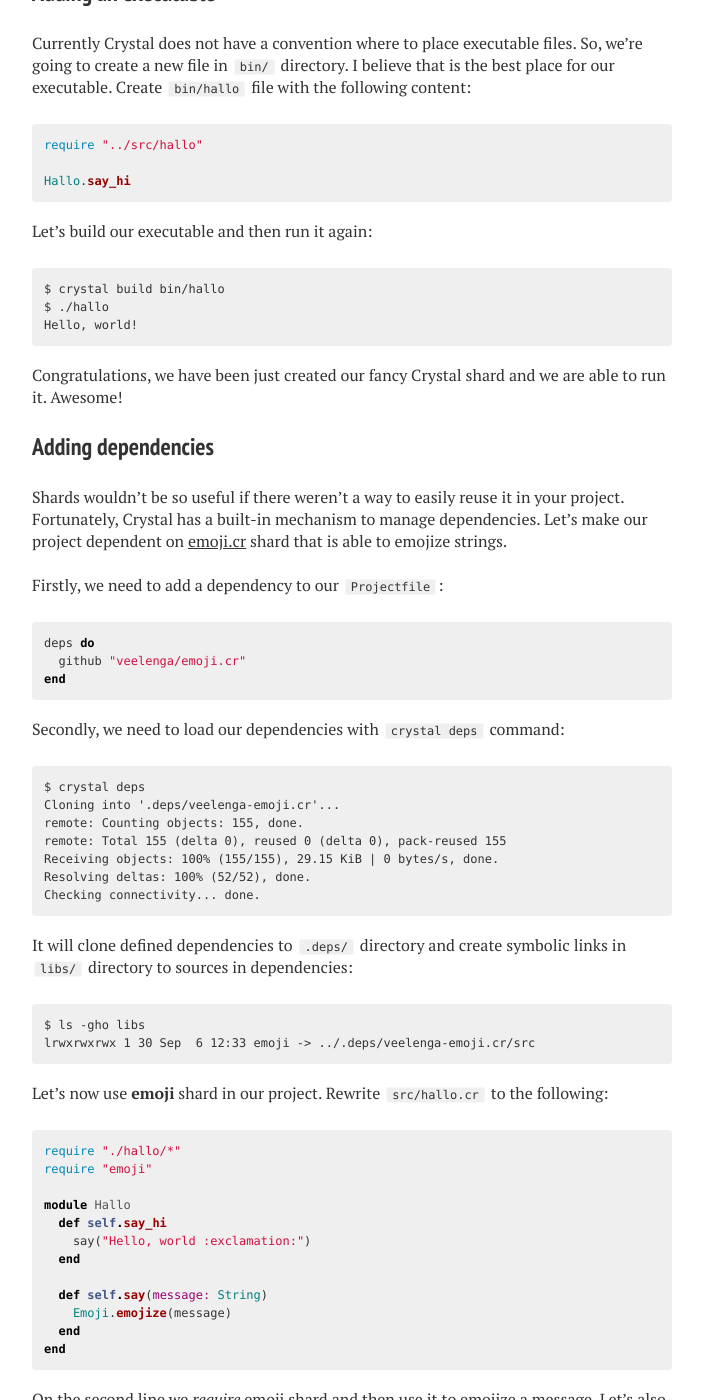
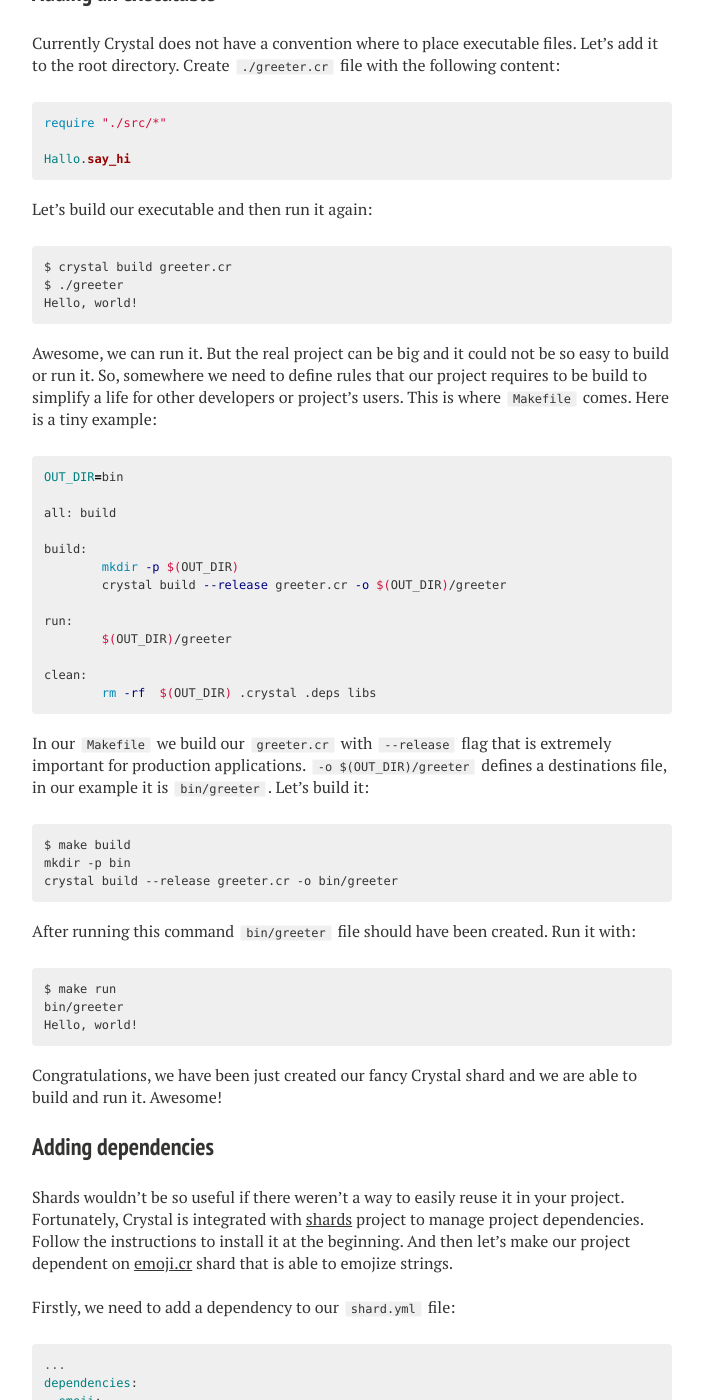
Before and after one commit to veelenga/veelenga.github.io, a Jekyll site: the page built from _posts/2015-09-05-make-your-own-shard-in-crystal-language.markdown, in a window 1280 px wide and 1400 px high, scrolled down 1996 px. Shown: the whole window, without its empty margins (288-991 px from the left). Built offline with Jekyll 4.4.1, drawn with Linux system fonts in a browser that asks for light colours; nearby versions of some CDN libraries; comment, search, counter and statistics services are not loaded; some of the changed text lies outside the part shown.

Commit message:
Refresh Make your own shard post

```diff
--- a/_posts/2015-09-05-make-your-own-shard-in-crystal-language.markdown
+++ b/_posts/2015-09-05-make-your-own-shard-in-crystal-language.markdown
@@ -12,7 +13,7 @@ published: true
 
 ## Introduction
 
-[Crystal](http://crystal-lang.org ) is a young and perspective language. Currently it is in the alpha stage and only **0.7.7** release has been published. But the language is growing very quickly, more and more people are interested in Crystal. I believe it's a time to create a new popular **shard**. Shard is project written in Crystal, like a **gem** for Ruby or **crate** for Rust. The goal of this tutorial is to show you a simple and easy way to create and publish the new shard.
+[Crystal](http://crystal-lang.org ) is a young and perspective language. Currently it is in the alpha stage and only **0.8.0** release has been published. But the language is growing very quickly, more and more people are interested in Crystal. I believe it's a time to create a new popular **shard**. Shard is a project written in Crystal, like a **gem** for Ruby or **crate** for Rust. The goal of this tutorial is to show you a simple and easy way to create and publish the new shard.
 
 ## Creating a Shard
 
@@ -24,7 +25,7 @@ $ crystal init app hallo
       create  hallo/LICENSE
       create  hallo/README.md
       create  hallo/.travis.yml
-      create  hallo/Projectfile
+      create  hallo/shard.yml
       create  hallo/src/hallo.cr
       create  hallo/src/hallo/version.cr
       create  hallo/spec/spec_helper.cr
@@ -32,7 +33,7 @@ $ crystal init app hallo
 Initialized empty Git repository in /home/veelenga/dev/hallo/.git/
 {% endhighlight %}
 
-Here I'm passing `app` because I am making a binary program. If you want to make a library instead you have to use `crystal init` command with type `lib`. Run `crystal init -h` for more information.
+Here I'm passing `app` argument to `crystal init` command because I am making a binary program. If you want to make a library instead you have to use `crystal init` command with type `lib`. Run `crystal init -h` for more information.
 
 <br>
 
@@ -43,8 +44,8 @@ $ cd hallo
 $ tree .
 .
 ├── LICENSE
-├── Projectfile
 ├── README.md
+├── shard.yml
 ├── spec
 │   ├── hallo_spec.cr
 │   └── spec_helper.cr
@@ -56,7 +57,7 @@ $ tree .
 3 directories, 7 files
 {% endhighlight %}
 
-At the root of your project directory is placed `Projectfile` file. This is where you will declare your project dependencies. We will talk about it a bit later in [Adding dependencies](#adding-dependencies) section.
+At the root of your project directory is placed `shard.yml` file. This is where you will declare your project dependencies. We will talk about it a bit later in [Adding dependencies](#adding-dependencies) section.
 
 <br>
 
@@ -96,10 +97,10 @@ Nothing was printed. Why ? Because our executable only defines a new module and
 
 ### Adding an executable
 
-Currently Crystal does not have a convention where to place executable files. So, we're going to create a new file in `bin/` directory. I believe that is the best place for our executable. Create `bin/hallo` file with the following content:
+Currently Crystal does not have a convention where to place executable files. Let's add it to the root directory. Create `./greeter.cr` file with the following content:
 
 {% highlight ruby %}
-require "../src/hallo"
+require "./src/*"
 
 Hallo.say_hi
 {% endhighlight %}
@@ -107,46 +108,73 @@ Hallo.say_hi
 Let's build our executable and then run it again:
 
 {% highlight text %}
-$ crystal build bin/hallo
-$ ./hallo
+$ crystal build greeter.cr
+$ ./greeter
 Hello, world!
 {% endhighlight %}
 
-Congratulations, we have been just created our fancy Crystal shard and we are able to run it. Awesome!
+Awesome, we can run it. But the real project can be big and it could not be so easy to build or run it. So, somewhere we need to define rules that our project requires to be build to simplify a life for other developers or project's users. This is where `Makefile` comes. Here is a tiny example:
+
+{% highlight sh %}
+OUT_DIR=bin
+
+all: build
+
+build:
+	mkdir -p $(OUT_DIR)
+	crystal build --release greeter.cr -o $(OUT_DIR)/greeter
+
+run:
+	$(OUT_DIR)/greeter
+
+clean:
+	rm -rf  $(OUT_DIR) .crystal .deps libs
+{% endhighlight %}
+
+In our `Makefile` we build our `greeter.cr` with `--release` flag that is extremely important for production applications. `-o $(OUT_DIR)/greeter` defines a destinations file, in our example it is `bin/greeter`. Let's build it:
+
+{% highlight text %}
+$ make build
+mkdir -p bin
+crystal build --release greeter.cr -o bin/greeter
+{% endhighlight %}
+
+After running this command `bin/greeter` file should have been created. Run it with:
+
+{% highlight text %}
+$ make run
+bin/greeter
+Hello, world!
+{% endhighlight %}
+
+Congratulations, we have been just created our fancy Crystal shard and we are able to build and run it. Awesome!
 
 ### Adding dependencies
 
-Shards wouldn't be so useful if there weren't a way to easily reuse it in your project. Fortunately, Crystal has a built-in mechanism to manage dependencies. Let's make our project dependent on [emoji.cr](https://github.com/veelenga/emoji.cr) shard that is able to emojize strings.
+Shards wouldn't be so useful if there weren't a way to easily reuse it in your project. Fortunately, Crystal is integrated with [shards](https://github.com/ysbaddaden/shards) project to manage project dependencies. Follow the instructions to install it at the beginning. And then let's make our project dependent on [emoji.cr](https://github.com/veelenga/emoji.cr) shard that is able to emojize strings.
 
 <br>
 
-Firstly, we need to add a dependency to our `Projectfile`:
+Firstly, we need to add a dependency to our `shard.yml` file:
 
-{% highlight ruby %}
-deps do
-  github "veelenga/emoji.cr"
-end
+{% highlight yaml %}
+...
+dependencies:
+  emoji:
+    github: veelenga/emoji.cr
+    branch: master
+...
 {% endhighlight %}
 
 Secondly, we need to load our dependencies with `crystal deps` command:
 
 {% highlight text %}
 $ crystal deps
-Cloning into '.deps/veelenga-emoji.cr'...
-remote: Counting objects: 155, done.
-remote: Total 155 (delta 0), reused 0 (delta 0), pack-reused 155
-Receiving objects: 100% (155/155), 29.15 KiB | 0 bytes/s, done.
-Resolving deltas: 100% (52/52), done.
-Checking connectivity... done.
+Updating https://github.com/veelenga/emoji.cr.git
+Installing emoji (master)
 {% endhighlight %}
 
-It will clone defined dependencies to `.deps/` directory and create symbolic links in `libs/` directory to sources in dependencies:
-{% highlight text %}
-$ ls -gho libs
-lrwxrwxrwx 1 30 Sep  6 12:33 emoji -> ../.deps/veelenga-emoji.cr/src
-{% endhighlight %}
-
-Let's now use **emoji** shard in our project. Rewrite `src/hallo.cr` to the following:
+It will clone defined dependencies to `.shards/` directory. Let's now use **emoji** shard in our project. Rewrite `src/hallo.cr` to the following:
 
 {% highlight ruby %}
 require "./hallo/*"
@@ -164,10 +192,10 @@ end
 {% endhighlight %}
 
 On the second line we *require* emoji shard and then use it to emojize a message.
-Let's also rewrite a `bin/hallo` executable file:
+Let's also rewrite a `./greeter.cr` executable file:
 
 {% highlight ruby %}
-require "../src/hallo"
+require "./src/*"
 
 if ARGV.empty?
   # say hi if no arguments passed
@@ -179,16 +207,15 @@ end
 
 Here we want to print a custom message if user passes it to the executable via command line, and print default message ("Hello, world!") if nothing was passed. Let's build and run it:
 
-
 {% highlight text %}
-$ crystal build bin/hallo
-$ ./hallo
+$ make build
+$ ./bin/greeter
 Hello, world ❗
-$ ./hallo "I :heart: Crystal"
+$ ./bin/greeter "I :heart: Crystal"
 I ❤️ Crystal
 {% endhighlight %}
 
-We can see that our binary works as expected and emoji shard successfully added as a dependency. Looks easy, right? It's time to add some tests.
+We can see that our binary works as expected and emoji shard has been successfully used as a dependency. Looks easy, right? It's time to add some tests.
 
 ## Writing tests
 
```
Also changed, not shown: other parts of _posts/2015-09-05-make-your-own-shard-in-crystal-language.markdown (+1 -0 lines).
